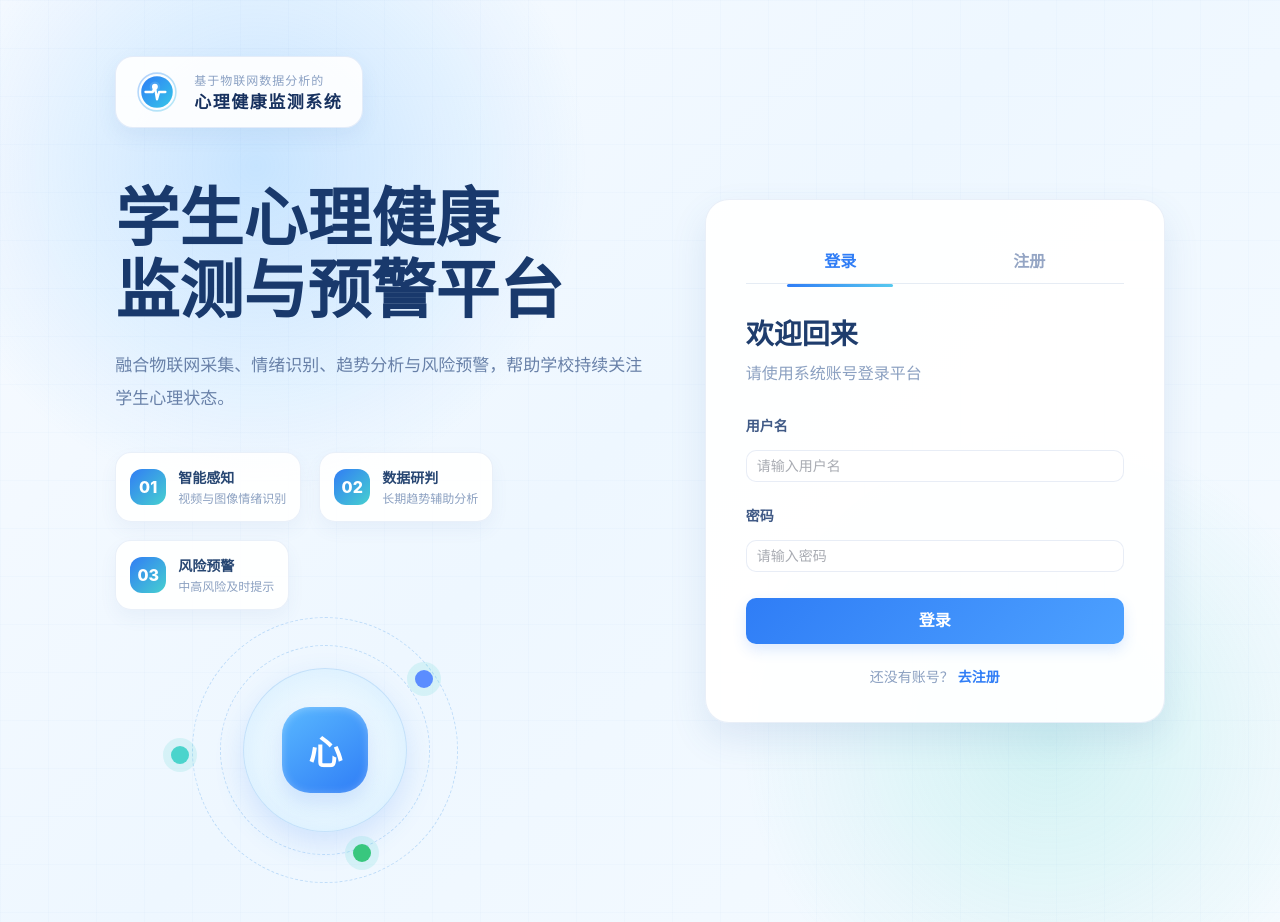
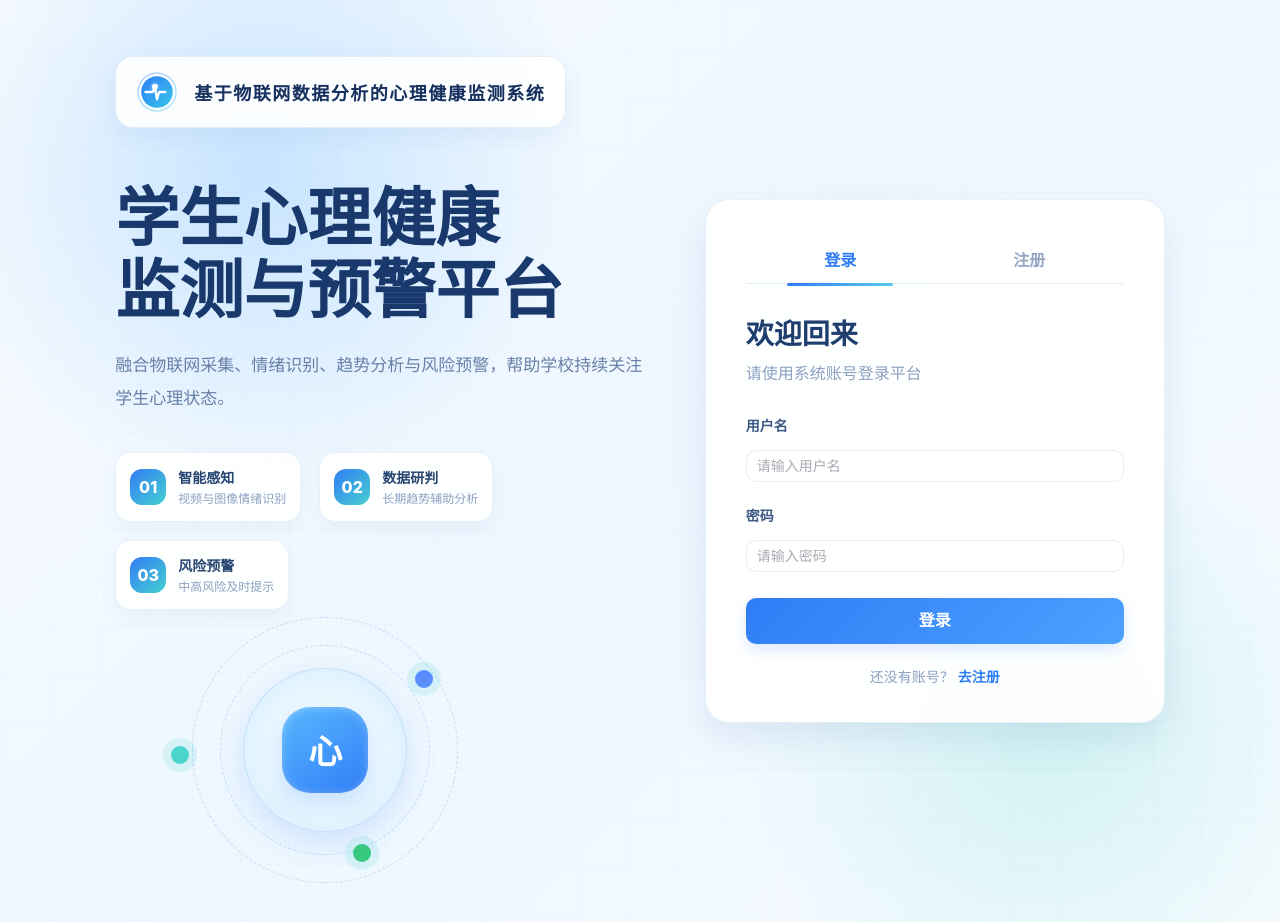
Before and after one commit to chyra-moon/Mental-Health-Monitor, a Vue app in the folder frontend/: page /login in a window 1280 px wide. Built offline with nearby package versions, Linux system fonts and the light colour scheme.

Commit message:
refactor: 登录注册页品牌名改为单行显示，字号调大至18px

```diff
--- a/frontend/src/views/public/LoginView.vue
+++ b/frontend/src/views/public/LoginView.vue
@@ -16,10 +16,7 @@
           <circle cx="18" cy="15" r="2.8" fill="white"/>
           <circle cx="18" cy="15" r="5" fill="white" opacity="0.12"/>
         </svg>
-        <div class="brand-titles">
-          <span>基于物联网数据分析的</span>
-          <strong>心理健康监测系统</strong>
-        </div>
+        <strong class="brand-name">基于物联网数据分析的心理健康监测系统</strong>
       </div>
       <div class="hero-copy">
         <h1>学生心理健康<br />监测与预警平台</h1>
@@ -176,25 +173,11 @@ const handleLogin = async () => {
   flex-shrink: 0;
 }
 
-.brand-titles {
-  display: flex;
-  flex-direction: column;
-  gap: 3px;
-}
-
-.brand-titles span {
-  color: #8aa0c3;
-  font-size: 12px;
-  font-weight: 500;
-  letter-spacing: 1px;
-}
-
-.brand-titles strong {
+.brand-name {
   color: #17315f;
-  font-size: 17px;
+  font-size: 18px;
   font-weight: 700;
   letter-spacing: 1.5px;
-  line-height: 1.3;
 }
 
 .hero-copy {
--- a/frontend/src/views/public/RegisterView.vue
+++ b/frontend/src/views/public/RegisterView.vue
@@ -16,10 +16,7 @@
           <circle cx="18" cy="15" r="2.8" fill="white"/>
           <circle cx="18" cy="15" r="5" fill="white" opacity="0.12"/>
         </svg>
-        <div class="brand-titles">
-          <span>基于物联网数据分析的</span>
-          <strong>心理健康监测系统</strong>
-        </div>
+        <strong class="brand-name">基于物联网数据分析的心理健康监测系统</strong>
       </div>
       <div class="hero-copy">
         <h1>学生心理健康<br />监测与预警平台</h1>
@@ -176,25 +173,11 @@ const handleRegister = async () => {
   flex-shrink: 0;
 }
 
-.brand-titles {
-  display: flex;
-  flex-direction: column;
-  gap: 3px;
-}
-
-.brand-titles span {
-  color: #8aa0c3;
-  font-size: 12px;
-  font-weight: 500;
-  letter-spacing: 1px;
-}
-
-.brand-titles strong {
+.brand-name {
   color: #17315f;
-  font-size: 17px;
+  font-size: 18px;
   font-weight: 700;
   letter-spacing: 1.5px;
-  line-height: 1.3;
 }
 
 .hero-copy {
```
